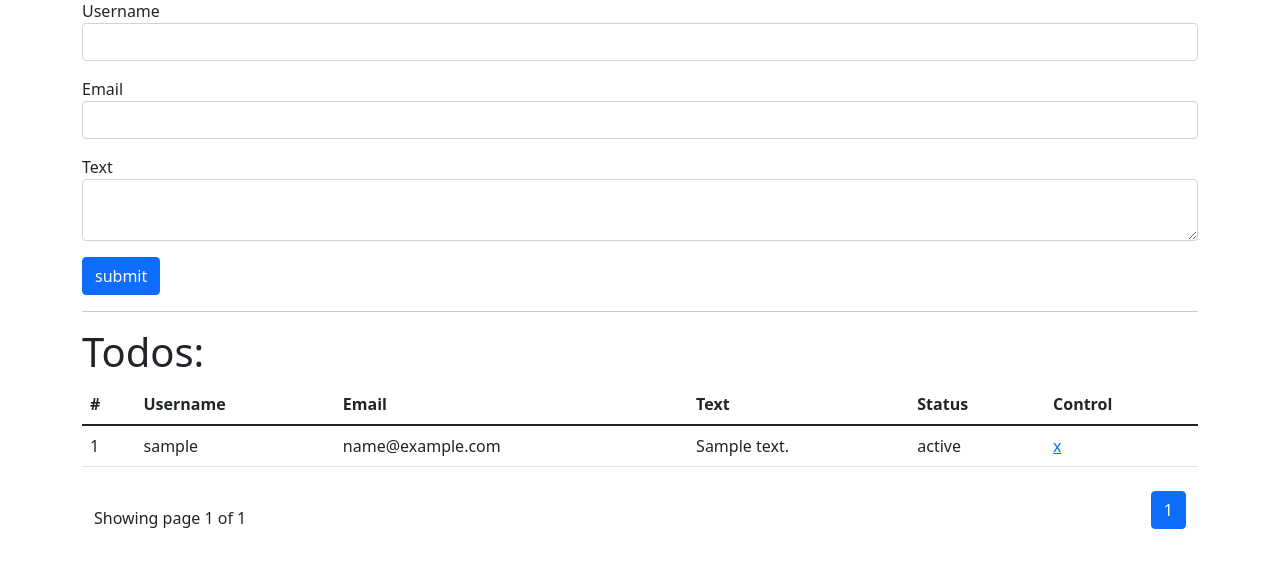
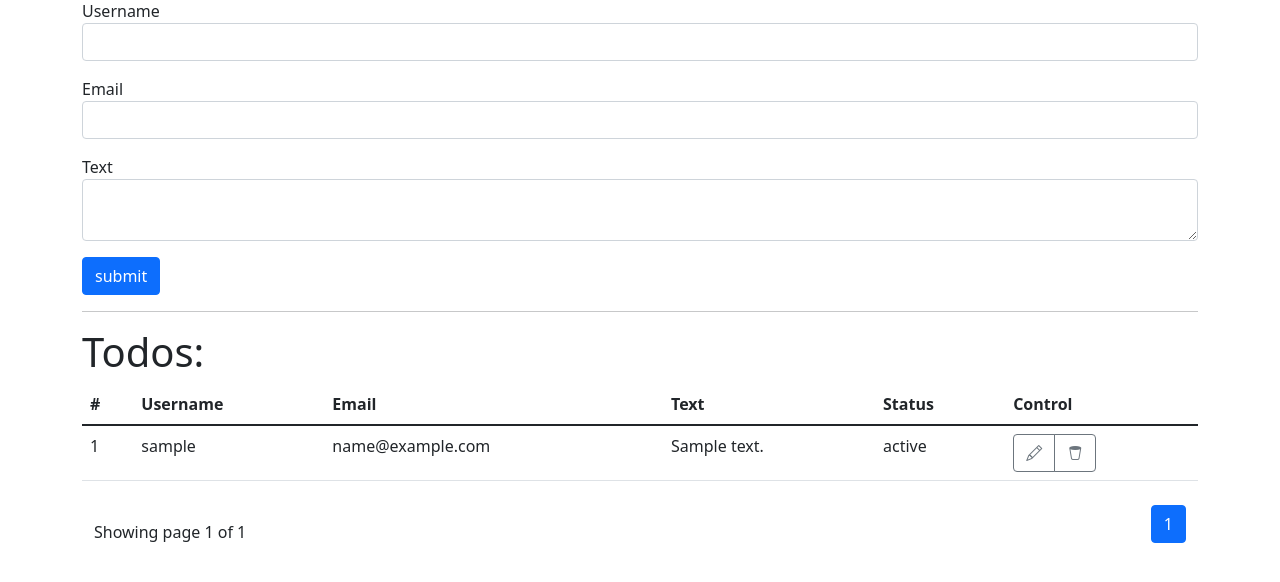
Before and after one commit to Mr-Gorre/beejee, a Python web app: template flask-server/app/templates/todos/list.html in a window 1280 px wide. Shown: the part 96-678 px from the top of the page. Run offline with Jinja, Linux system fonts and the light colour scheme; the template is opened without the code that fills it: most values are stand-ins (such as "Sample title", 1, 10 or a date in 2020); form fields are guessed from the names that the template uses.

Commit message:
Add controls

```diff
--- a/flask-server/app/templates/todos/list.html
+++ b/flask-server/app/templates/todos/list.html
@@ -22,12 +22,17 @@
   <tbody>
     {% for todo in todos.items %}
     <tr>
-      <td>{{todo.id}}</td>
-      <td>{{todo.username}}</td>
-      <td>{{todo.email}}</td>
-      <td>{{todo.text}}</td>
-      <td>{{todo.status}}</td>
-      <td><a href="{{url_for('todos.delete', id=todo.id)}}">x</a></td>
+        <td>{{todo.id}}</td>
+        <td>{{todo.username}}</td>
+        <td>{{todo.email}}</td>
+        <td>{{todo.text}}</td>
+        <td>{{todo.status}}</td>
+        <td>
+            <div class="btn-group">
+                <a href="{{ url_for('todos.edit', id=todo.id) }}" class="btn btn-outline-secondary"><i class="bi bi-pencil"></i></a>
+                <a href="{{ url_for('todos.delete', id=todo.id) }}" class="btn btn-outline-secondary"><i class="bi bi-trash2"></i></a>
+            </div>
+        </td>
     </tr>
     {% endfor %}
   </tbody>
```
